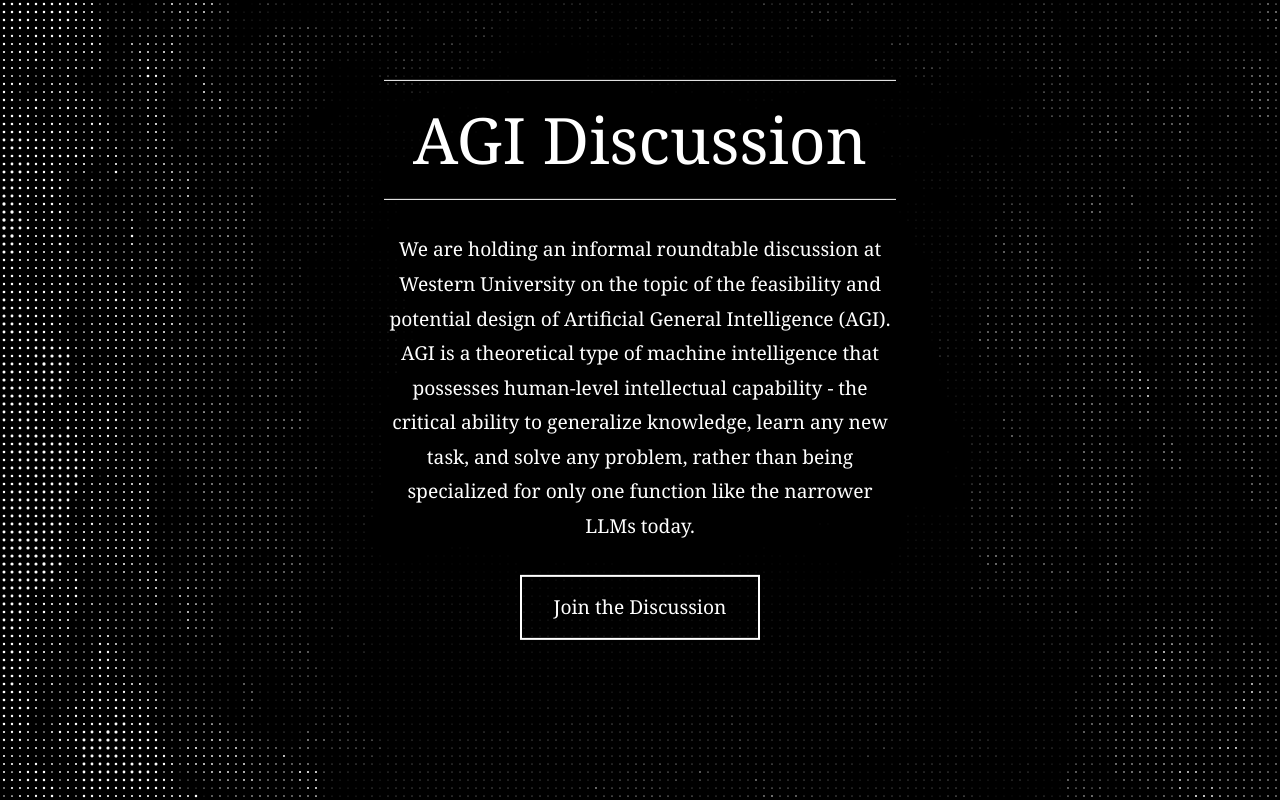
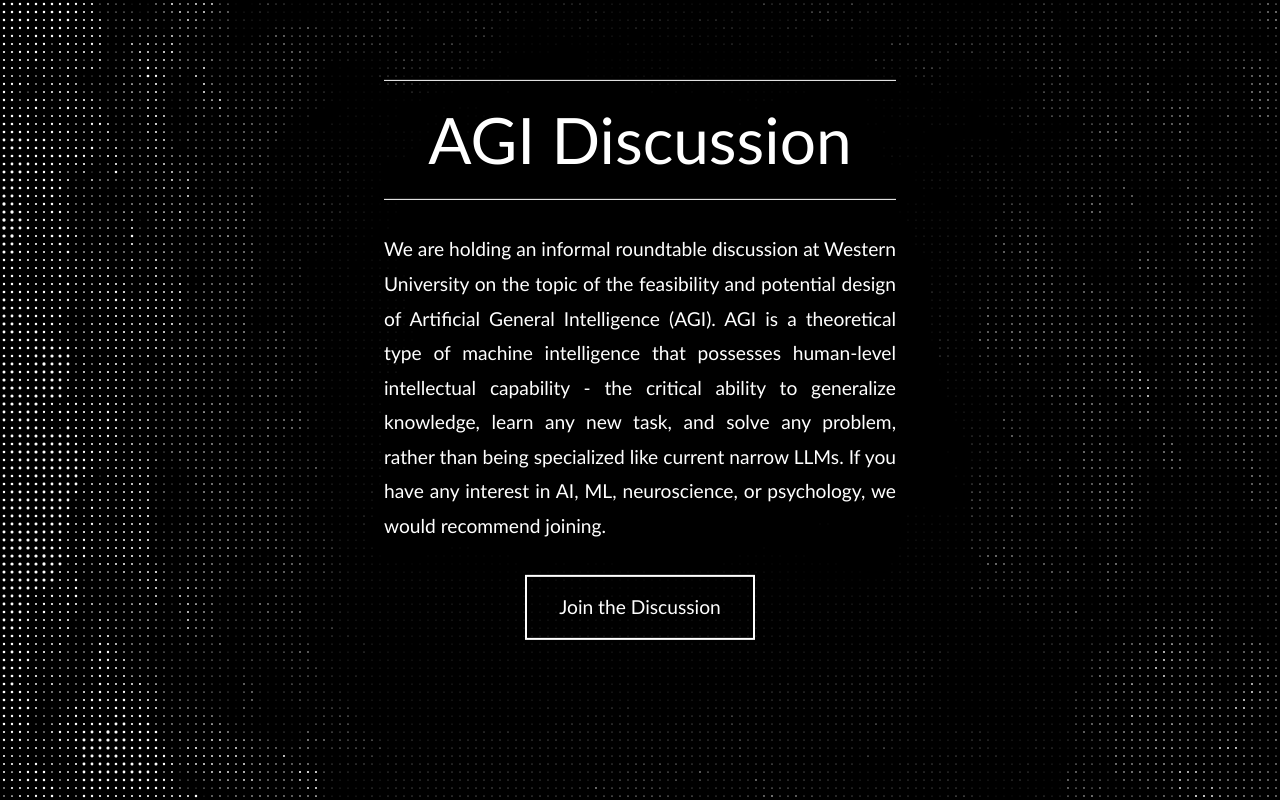
Before and after one commit to Dev077/special-guacamole, a React (Vite) app: page / in a window 1280 px wide. Built offline with nearby package versions, Linux system fonts and the light colour scheme.

Commit message:
fixed readability

```diff
--- a/src/App.jsx
+++ b/src/App.jsx
@@ -305,6 +305,7 @@
           width: '40vw',
           color: 'white',
           fontFamily: "'Georgia', serif",
+          fontStyle: 'normal',
           textAlign: 'center',
           pointerEvents: 'none',
           userSelect: 'none',
@@ -325,6 +326,7 @@
           style={{
             fontSize: '4rem',
             fontWeight: 'normal',
+            fontFamily: "'Calibri', serif",
             fontStyle: 'normal',
             marginBottom: '1.5rem',
             marginTop: '0'
@@ -343,11 +345,14 @@
         <p
           style={{
             fontSize: '1.2rem',
+            fontFamily: "'Calibri', serif",
+            fontStyle: 'normal',
+            textAlign: 'justify',
             lineHeight: '1.8',
             fontWeight: '300'
           }}
         >
-          We are holding an informal roundtable discussion at Western University on the topic of the feasibility and potential design of Artificial General Intelligence (AGI). AGI is a theoretical type of machine intelligence that possesses human-level intellectual capability - the critical ability to generalize knowledge, learn any new task, and solve any problem, rather than being specialized for only one function like the narrower LLMs today.
+          We are holding an informal roundtable discussion at Western University on the topic of the feasibility and potential design of Artificial General Intelligence (AGI). AGI is a theoretical type of machine intelligence that possesses human-level intellectual capability - the critical ability to generalize knowledge, learn any new task, and solve any problem, rather than being specialized like current narrow LLMs. If you have any interest in AI, ML, neuroscience, or psychology, we would recommend joining.
         </p>
         <div
           style={{
@@ -367,7 +372,8 @@
               textDecoration: 'none',
               fontSize: '1.2rem',
               fontWeight: '400',
-              fontFamily: "'Georgia', serif",
+              fontFamily: "'Calibri', serif",
+              fontStyle: "normal",
               transition: 'background-color 0.3s ease, color 0.3s ease',
               textAlign: 'center',
               pointerEvents: 'auto',
```
